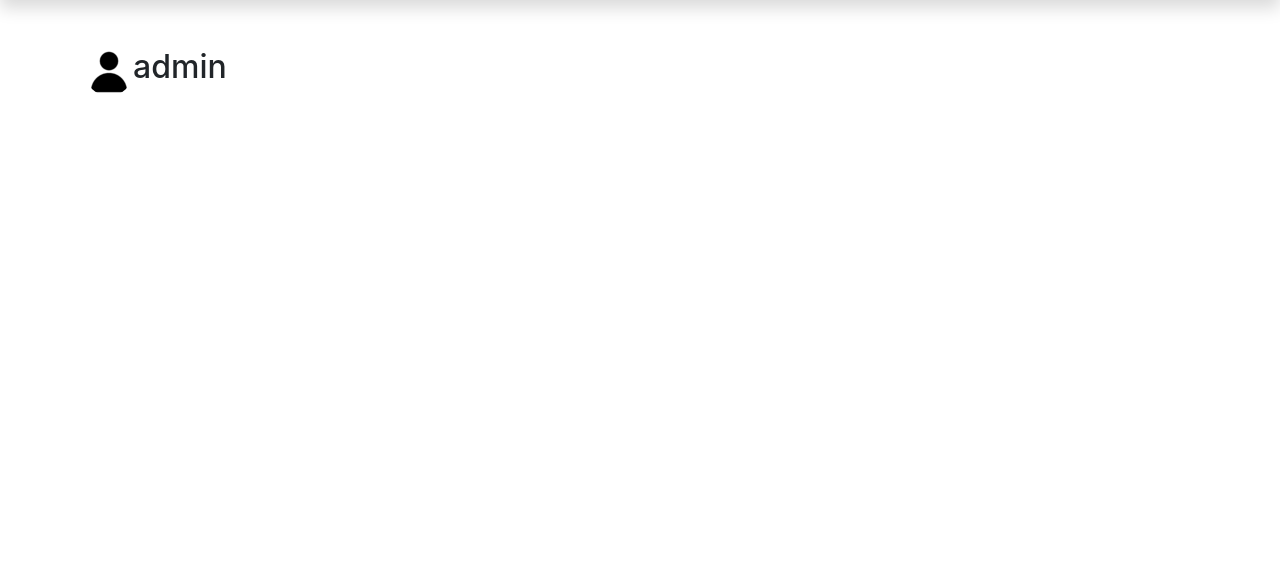
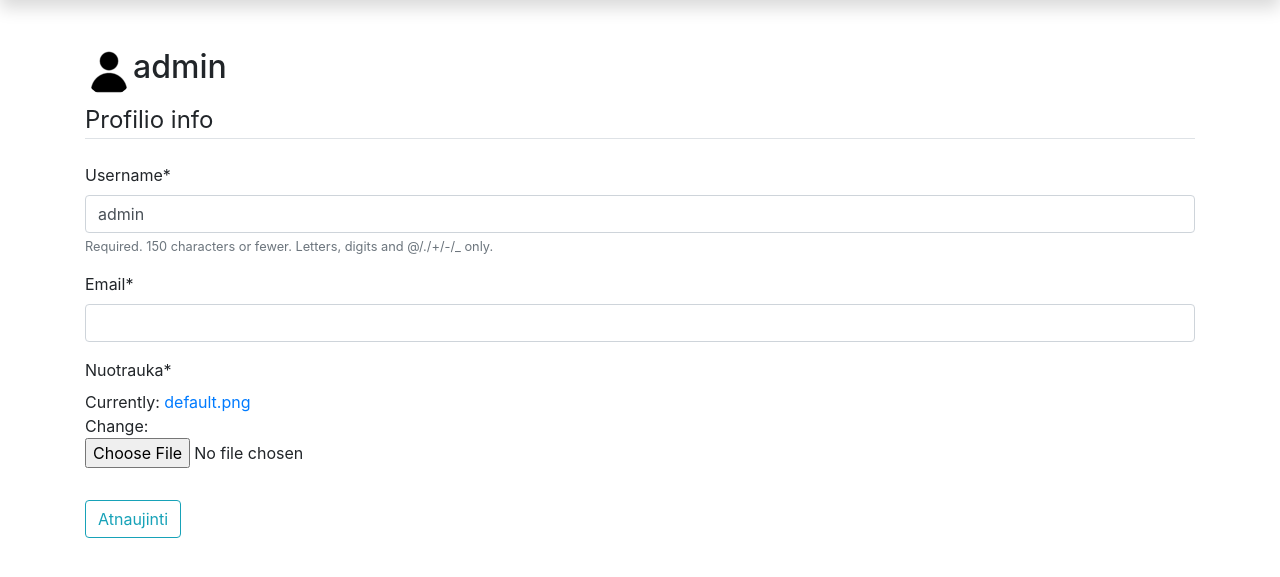
Before and after one commit to DonatasNoreika/autoservisas3, a Django app: page /autoservice/profilis/ in a window 1280 px wide. Shown: the part 58-635 px from the top of the page. Run offline with Django 3.2, Linux system fonts and the light colour scheme; a user stored in the database is signed in; data comes from the database, SQL or seed files in the repository; some libraries are stand-ins or nearby versions.

Commit message:
10 paskaita: Padaryti, kad profilio puslapyje būtų galima redaguoti vartotojo informaciją, pakeisti nuotrauką. Padaryti, kad prisegta profilio nuotrauka būtų automatiškai sumažinama iki norimo dydžio (pagal dizainą). Padaryti, kad vartotojo nuotrauka būtų matoma prie kiekvieno užsakymo, užsakymų sąraše.

```diff
--- a/mysite/autoservice/forms.py
+++ b/mysite/autoservice/forms.py
@@ -1,4 +1,4 @@
-from .models import OrderComment
+from .models import OrderComment, User, Profilis
 from django import forms
 
 class OrderCommentForm(forms.ModelForm):
@@ -6,3 +6,17 @@ class OrderCommentForm(forms.ModelForm):
         model = OrderComment
         fields = ('comment', 'order', 'user')
         widgets = {'order': forms.HiddenInput(), 'user': forms.HiddenInput()}
+
+
+class UserUpdateForm(forms.ModelForm):
+    email = forms.EmailField()
+
+    class Meta:
+        model = User
+        fields = ['username', 'email']
+
+
+class ProfilisUpdateForm(forms.ModelForm):
+    class Meta:
+        model = Profilis
+        fields = ['nuotrauka']
--- a/mysite/autoservice/templates/orders.html
+++ b/mysite/autoservice/templates/orders.html
@@ -5,6 +5,7 @@
   {% if order_list %}
   <ul>
     {% for order in order_list %}
+    <img class="rounded-circle" src="{{order.user.profilis.nuotrauka.url}}">
       <li>
         <a href="{{ order.id }}">{{ order.car }}</a>
       </li>
--- a/mysite/autoservice/templates/profilis.html
+++ b/mysite/autoservice/templates/profilis.html
@@ -1,6 +1,14 @@
 {% extends "base.html" %}
+{% load crispy_forms_tags %}
 {% block content %}
     <div class="content-section">
+        {% if messages %}
+        {% for message in messages %}
+        <div class="alert alert-danger" role="alert">
+            {{ message }}
+        </div>
+        {% endfor %}
+        {% endif %}
       <div class="media">
         <img class="rounded-circle account-img" src="{{ user.profilis.nuotrauka.url }}">
         <div class="media-body">
@@ -8,6 +16,16 @@
           <p class="text-secondary">{{ user.email }}</p>
         </div>
       </div>
-      <!-- FORM HERE -->
+       <form method="POST" enctype="multipart/form-data">
+            {% csrf_token %}
+            <fieldset class="form-group">
+                <legend class="border-bottom mb-4">Profilio info</legend>
+                {{ u_form|crispy }}
+                {{ p_form|crispy }}
+            </fieldset>
+            <div class="form-group">
+                <button class="btn btn-outline-info" type="submit">Atnaujinti</button>
+            </div>
+        </form>
     </div>
 {% endblock content %}
--- a/mysite/autoservice/views.py
+++ b/mysite/autoservice/views.py
@@ -9,7 +9,7 @@ from django.views.decorators.csrf import csrf_protect
 from django.contrib import messages
 from django.contrib.auth.forms import User
 from django.views.generic.edit import FormMixin
-from .forms import OrderCommentForm
+from .forms import OrderCommentForm, UserUpdateForm, ProfilisUpdateForm
 from django.contrib.auth.decorators import login_required
 
 def index(request):
@@ -138,3 +138,24 @@ def register(request):
 @login_required
 def profilis(request):
     return render(request, 'profilis.html')
+
+
+@login_required
+def profilis(request):
+    if request.method == "POST":
+        u_form = UserUpdateForm(request.POST, instance=request.user)
+        p_form = ProfilisUpdateForm(request.POST, request.FILES, instance=request.user.profilis)
+        if u_form.is_valid() and p_form.is_valid():
+            u_form.save()
+            p_form.save()
+            messages.success(request, f"Profilis atnaujintas")
+            return redirect('profilis')
+    else:
+        u_form = UserUpdateForm(instance=request.user)
+        p_form = ProfilisUpdateForm(instance=request.user.profilis)
+
+    context = {
+        'u_form': u_form,
+        'p_form': p_form,
+    }
+    return render(request, 'profilis.html', context)
--- a/mysite/mysite/settings.py
+++ b/mysite/mysite/settings.py
@@ -44,6 +44,7 @@ ALLOWED_HOSTS = []
 INSTALLED_APPS = [
     'autoservice.apps.AutoserviceConfig',
     'tinymce',
+    'crispy_forms',
     'django.contrib.admin',
     'django.contrib.auth',
     'django.contrib.contenttypes',
@@ -173,3 +174,5 @@ TINYMCE_DEFAULT_CONFIG = {
     'menubar': True,
     'statusbar': True,
     }
+
+CRISPY_TEMPLATE_PACK = 'bootstrap4'
```
